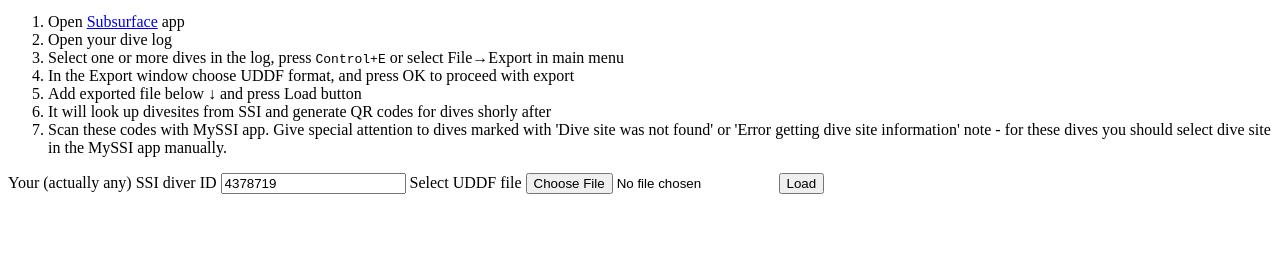
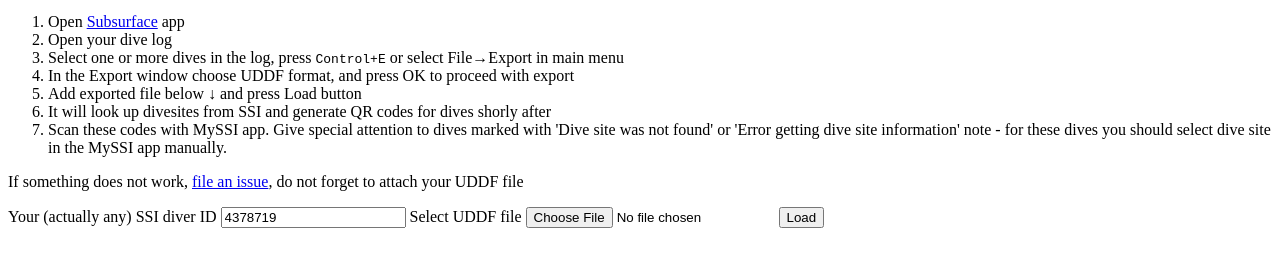
Before and after one commit to killwort/uddf-to-myssi-qr-generator, a plain HTML site: page index.html in a window 1280 px wide. Shown: the part 87-354 px from the top of the page. Drawn offline with Linux system fonts and the light colour scheme.

Commit message:
Added info on how to deal with problems

```diff
--- a/index.html
+++ b/index.html
@@ -111,6 +111,7 @@
 <li>It will look up divesites from SSI and generate QR codes for dives shorly after</li>
 <li>Scan these codes with MySSI app. Give special attention to dives marked with 'Dive site was not found' or 'Error getting dive site information' note - for these dives you should select dive site in the MySSI app manually.
 </ol>
+<p>If something does not work, <a href="https://github.com/killwort/uddf-to-myssi-qr-generator/issues/new">file an issue</a>, do not forget to attach your UDDF file</p>
 <form onsubmit="parseFile();return false;">
     <label>Your (actually any) SSI diver ID <input type="number" id="ssiId" value="4378719"/></label>
     <label>Select UDDF file <input type="file" id="exportedLog"/></label><input type="submit" value="Load"/>
```
